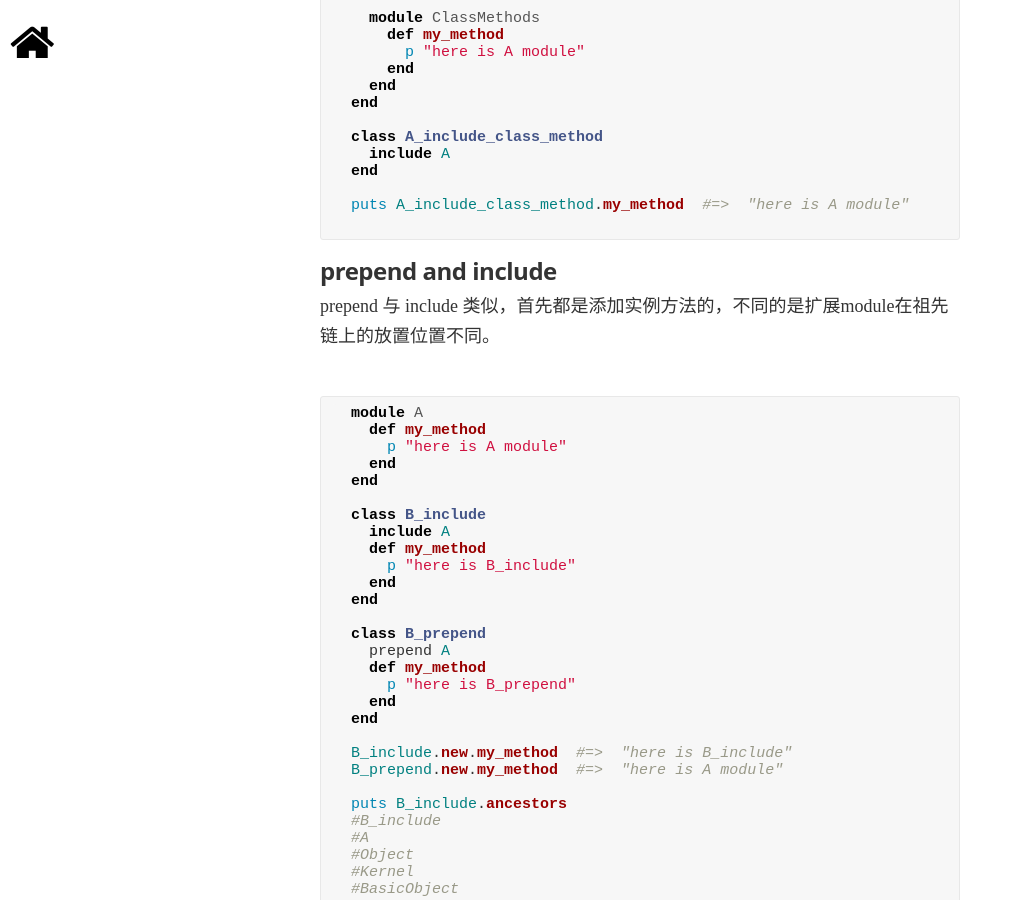
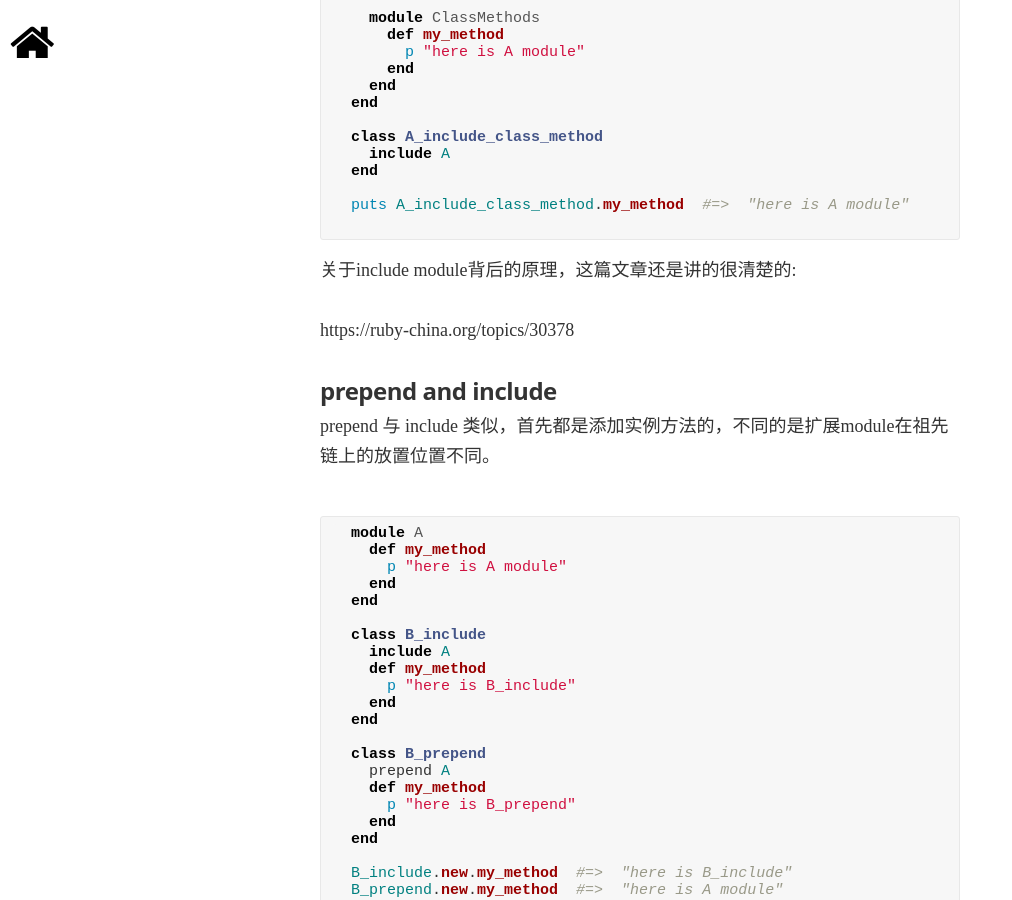
Before and after one commit to pathbox/pathbox.github.io, a Jekyll site: the page built from _posts/2016-07-25-ruby-include-extend-prepend-ActiveSupport::Concern.md, in a window 1280 px wide and 900 px high, scrolled down 2063 px. Shown: the whole window, without its empty margins (0-1012 px from the left). Built offline with Jekyll 4.4.1, drawn with Linux system fonts in a browser that asks for light colours; nearby versions of some CDN libraries; some web fonts are replaced; comment, search, counter and statistics services are not loaded.

Commit message:
add links

````diff
--- a/_posts/2016-07-25-ruby-include-extend-prepend-ActiveSupport::Concern.md
+++ b/_posts/2016-07-25-ruby-include-extend-prepend-ActiveSupport::Concern.md
@@ -70,6 +70,9 @@ ruby方法调用中的lookup:
 
 ```
 
+关于include module背后的原理，这篇文章还是讲的很清楚的:
+
+https://ruby-china.org/topics/30378
 
 
 ### prepend and include
````
